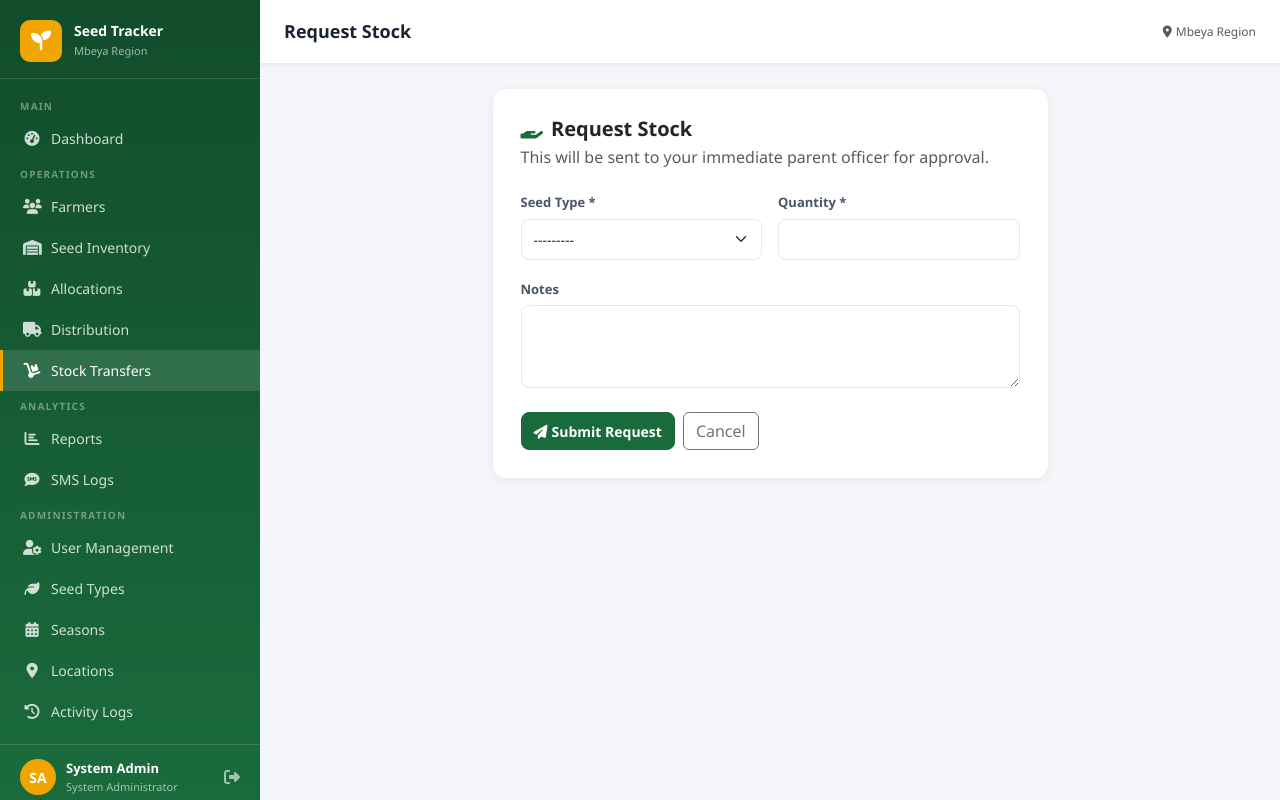
After one commit to tarxemo/seed_tracker, a Django app: page /stock/request/ in a window 1280 px wide. The commit adds this page. Run offline with Django 5.2, Linux system fonts and the light colour scheme; a user stored in the database is signed in; data comes from the database, SQL or seed files in the repository; both versions use the stored data as it was after the commit.

Commit message:
new changes

```diff
--- a/core/admin.py
+++ b/core/admin.py
@@ -17,5 +17,10 @@ admin.site.register(FarmingSeasons)
 admin.site.register(Farmer)
 admin.site.register(SeedAllocation)
 admin.site.register(Distribution)
+
+@admin.register(StockTransfer)
+class StockTransferAdmin(admin.ModelAdmin):
+    list_display = ['seed_type','quantity','level','kind','status','initiated_by','responded_by','created_at']
+    list_filter = ['level','kind','status','seed_type']
 admin.site.register(SMSLog)
 admin.site.register(ActivityLog)
--- a/core/forms.py
+++ b/core/forms.py
@@ -1,6 +1,12 @@
 from django import forms
 from django.contrib.auth.forms import AuthenticationForm
 from .models import *
+
+TARGET_MODEL_BY_ROLE = {
+    'regional': (District, 'region', 'District'),
+    'district': (Ward, 'district', 'Ward'),
+    'ward': (Village, 'ward', 'Village'),
+}
 
 class LoginForm(AuthenticationForm):
     username = forms.CharField(widget=forms.TextInput(attrs={'class':'form-control','placeholder':'Username'}))
@@ -174,3 +180,26 @@ class VillageForm(forms.ModelForm):
         for f in self.fields.values():
             f.widget.attrs.setdefault('class','form-control')
         self.fields['ward'].widget.attrs['class'] = 'form-select'
+
+class StockDistributeForm(forms.Form):
+    seed_type = forms.ModelChoiceField(queryset=SeedType.objects.all(), widget=forms.Select(attrs={'class':'form-select'}))
+    quantity = forms.DecimalField(max_digits=12, decimal_places=2, min_value=0.01, widget=forms.NumberInput(attrs={'class':'form-control'}))
+    target = forms.ModelChoiceField(queryset=District.objects.none(), widget=forms.Select(attrs={'class':'form-select'}))
+    notes = forms.CharField(required=False, widget=forms.Textarea(attrs={'class':'form-control','rows':3}))
+
+    def __init__(self, *args, user=None, **kwargs):
+        super().__init__(*args, **kwargs)
+        self.user = user
+        model, parent_attr, label = TARGET_MODEL_BY_ROLE.get(user.role, (District.objects.none().model, None, 'Target'))
+        self.fields['target'].label = label
+        if parent_attr:
+            parent_value = getattr(user, parent_attr)
+            self.fields['target'].queryset = model.objects.filter(**{parent_attr: parent_value}) if parent_value else model.objects.none()
+
+class StockRequestForm(forms.Form):
+    seed_type = forms.ModelChoiceField(queryset=SeedType.objects.all(), widget=forms.Select(attrs={'class':'form-select'}))
+    quantity = forms.DecimalField(max_digits=12, decimal_places=2, min_value=0.01, widget=forms.NumberInput(attrs={'class':'form-control'}))
+    notes = forms.CharField(required=False, widget=forms.Textarea(attrs={'class':'form-control','rows':3}))
+
+class StockRespondForm(forms.Form):
+    rejection_reason = forms.CharField(required=False, widget=forms.Textarea(attrs={'class':'form-control','rows':3}))
--- a/core/views.py
+++ b/core/views.py
@@ -12,6 +12,7 @@ from .models import *
 from .forms import *
 from .decorators import role_required
 from .utils import send_allocation_sms
+from .stock import balance_for_user, location_for_user, village_balance
 
 def login_view(request):
     if request.user.is_authenticated:
@@ -159,7 +160,7 @@ def inventory_list(request):
     return render(request, 'core/inventory_list.html', {'page_obj': page, 'summary': summary})
 
 @login_required
-@role_required('admin','regional')
+@role_required('regional')
 def inventory_create(request):
     form = SeedInventoryForm(request.POST or None)
     if request.method == 'POST' and form.is_valid():
@@ -201,6 +202,11 @@ def allocation_create(request):
         if SeedAllocation.objects.filter(farmer=a.farmer, seed_type=a.seed_type, season=a.season).exists():
             messages.error(request, 'This farmer already has an allocation for this seed type in this season.')
             return render(request, 'core/allocation_form.html', {'form': form, 'title': 'New Allocation'})
+        # Check village has enough received stock
+        available = village_balance(a.seed_type, a.farmer.village)
+        if a.quantity_allocated > available:
+            messages.error(request, f'Insufficient village stock for {a.seed_type.name}. Available: {available} {a.seed_type.unit}. Request more stock from your Ward Officer.')
+            return render(request, 'core/allocation_form.html', {'form': form, 'title': 'New Seed Allocation'})
         a.save()
         ActivityLog.objects.create(user=user, action=f'Created allocation for {a.farmer}')
         messages.success(request, 'Allocation request submitted.')
@@ -463,3 +469,141 @@ def activity_logs(request):
     paginator = Paginator(logs, 30)
     page = paginator.get_page(request.GET.get('page'))
     return render(request, 'core/activity_logs.html', {'page_obj': page})
+
+# =================== STOCK TRANSFERS ===================
+@login_required
+def stock_list(request):
+    user = request.user
+    location_label, location = location_for_user(user)
+
+    balances = []
+    if location:
+        for st in SeedType.objects.all():
+            qty = balance_for_user(st, user)
+            if qty:
+                balances.append({'seed_type': st, 'quantity': qty})
+
+    sent = StockTransfer.objects.none()
+    incoming_requests = StockTransfer.objects.none()
+    received = StockTransfer.objects.none()
+    my_requests = StockTransfer.objects.none()
+
+    if user.role == 'regional' and user.region:
+        sent = StockTransfer.objects.filter(level='region_to_district', from_region=user.region, kind='distribution')
+        incoming_requests = StockTransfer.objects.filter(level='region_to_district', from_region=user.region, kind='request')
+    elif user.role == 'district' and user.district:
+        sent = StockTransfer.objects.filter(level='district_to_ward', from_district=user.district, kind='distribution')
+        incoming_requests = StockTransfer.objects.filter(level='district_to_ward', from_district=user.district, kind='request')
+        received = StockTransfer.objects.filter(level='region_to_district', to_district=user.district, status='approved')
+        my_requests = StockTransfer.objects.filter(level='region_to_district', to_district=user.district, kind='request')
+    elif user.role == 'ward' and user.ward:
+        sent = StockTransfer.objects.filter(level='ward_to_village', from_ward=user.ward, kind='distribution')
+        incoming_requests = StockTransfer.objects.filter(level='ward_to_village', from_ward=user.ward, kind='request')
+        received = StockTransfer.objects.filter(level='district_to_ward', to_ward=user.ward, status='approved')
+        my_requests = StockTransfer.objects.filter(level='district_to_ward', to_ward=user.ward, kind='request')
+    elif user.role == 'village' and user.village:
+        received = StockTransfer.objects.filter(level='ward_to_village', to_village=user.village, status='approved')
+        my_requests = StockTransfer.objects.filter(level='ward_to_village', to_village=user.village, kind='request')
+    elif user.role == 'admin':
+        sent = StockTransfer.objects.filter(kind='distribution')
+        incoming_requests = StockTransfer.objects.filter(kind='request')
+
+    ctx = {
+        'location_label': location_label,
+        'location': location,
+        'balances': balances,
+        'sent': sent.select_related('seed_type','initiated_by').order_by('-created_at')[:50],
+        'incoming_requests': incoming_requests.select_related('seed_type','initiated_by').order_by('status','-created_at')[:50],
+        'received': received.select_related('seed_type','initiated_by','responded_by').order_by('-created_at')[:50],
+        'my_requests': my_requests.select_related('seed_type','responded_by').order_by('-created_at')[:50],
+    }
+    return render(request, 'core/stock_list.html', ctx)
+
+@login_required
+@role_required('regional','district','ward')
+def stock_distribute(request):
+    user = request.user
+    form = StockDistributeForm(request.POST or None, user=user)
+    if request.method == 'POST' and form.is_valid():
+        seed_type = form.cleaned_data['seed_type']
+        quantity = form.cleaned_data['quantity']
+        target = form.cleaned_data['target']
+        available = balance_for_user(seed_type, user)
+        if quantity > available:
+            form.add_error('quantity', f'Insufficient balance. Available: {available} {seed_type.unit}.')
+        else:
+            transfer = StockTransfer(
+                seed_type=seed_type, quantity=quantity, kind='distribution', status='approved',
+                initiated_by=user, responded_by=user, notes=form.cleaned_data.get('notes','')
+            )
+            if user.role == 'regional':
+                transfer.level = 'region_to_district'; transfer.from_region = user.region; transfer.to_district = target
+            elif user.role == 'district':
+                transfer.level = 'district_to_ward'; transfer.from_district = user.district; transfer.to_ward = target
+            elif user.role == 'ward':
+                transfer.level = 'ward_to_village'; transfer.from_ward = user.ward; transfer.to_village = target
+            transfer.save()
+            ActivityLog.objects.create(user=user, action=f'Distributed {quantity} {seed_type.unit} of {seed_type.name} to {target}')
+            messages.success(request, f'{quantity} {seed_type.unit} of {seed_type.name} distributed to {target}.')
+            return redirect('stock_list')
+    return render(request, 'core/stock_distribute_form.html', {'form': form})
+
+@login_required
+@role_required('district','ward','village')
+def stock_request_create(request):
+    user = request.user
+    form = StockRequestForm(request.POST or None)
+    if request.method == 'POST' and form.is_valid():
+        seed_type = form.cleaned_data['seed_type']
+        quantity = form.cleaned_data['quantity']
+        transfer = StockTransfer(
+            seed_type=seed_type, quantity=quantity, kind='request', status='pending',
+            initiated_by=user, notes=form.cleaned_data.get('notes','')
+        )
+        if user.role == 'district':
+            transfer.level = 'region_to_district'; transfer.from_region = user.region; transfer.to_district = user.district
+        elif user.role == 'ward':
+            transfer.level = 'district_to_ward'; transfer.from_district = user.district; transfer.to_ward = user.ward
+        elif user.role == 'village':
+            transfer.level = 'ward_to_village'; transfer.from_ward = user.ward; transfer.to_village = user.village
+        transfer.save()
+        ActivityLog.objects.create(user=user, action=f'Requested {quantity} {seed_type.unit} of {seed_type.name}')
+        messages.success(request, 'Stock request submitted.')
+        return redirect('stock_list')
+    return render(request, 'core/stock_request_form.html', {'form': form})
+
+@login_required
+@role_required('regional','district','ward')
+def stock_request_respond(request, pk):
+    user = request.user
+    transfer = get_object_or_404(StockTransfer, pk=pk, kind='request', status='pending')
+    authorized = (
+        (user.role == 'regional' and transfer.level == 'region_to_district' and transfer.from_region_id == user.region_id) or
+        (user.role == 'district' and transfer.level == 'district_to_ward' and transfer.from_district_id == user.district_id) or
+        (user.role == 'ward' and transfer.level == 'ward_to_village' and transfer.from_ward_id == user.ward_id)
+    )
+    if not authorized:
+        messages.error(request, 'You are not authorized to respond to this request.')
+        return redirect('stock_list')
+    form = StockRespondForm(request.POST or None)
+    available = balance_for_user(transfer.seed_type, user)
+    if request.method == 'POST':
+        if 'approve' in request.POST:
+            if transfer.quantity > available:
+                messages.error(request, f'Insufficient balance to approve. Available: {available} {transfer.seed_type.unit}.')
+            else:
+                transfer.status = 'approved'
+                transfer.responded_by = user
+                transfer.save()
+                ActivityLog.objects.create(user=user, action=f'Approved stock request from {transfer.initiated_by}')
+                messages.success(request, 'Request approved and stock transferred.')
+                return redirect('stock_list')
+        elif 'reject' in request.POST and form.is_valid():
+            transfer.status = 'rejected'
+            transfer.responded_by = user
+            transfer.rejection_reason = form.cleaned_data.get('rejection_reason','')
+            transfer.save()
+            ActivityLog.objects.create(user=user, action=f'Rejected stock request from {transfer.initiated_by}')
+            messages.warning(request, 'Request rejected.')
+            return redirect('stock_list')
+    return render(request, 'core/stock_request_respond.html', {'transfer': transfer, 'form': form, 'available': available})
--- a/seed_tracker/urls.py
+++ b/seed_tracker/urls.py
@@ -40,6 +40,11 @@ urlpatterns = [
     path('settings/seasons/', views.season_list, name='season_list'),
     path('settings/seasons/new/', views.season_create, name='season_create'),
     path('settings/locations/', views.location_manage, name='location_manage'),
+    # Stock transfers
+    path('stock/', views.stock_list, name='stock_list'),
+    path('stock/distribute/', views.stock_distribute, name='stock_distribute'),
+    path('stock/request/', views.stock_request_create, name='stock_request_create'),
+    path('stock/requests/<int:pk>/respond/', views.stock_request_respond, name='stock_request_respond'),
     # Logs
     path('sms-logs/', views.sms_logs, name='sms_logs'),
     path('activity-logs/', views.activity_logs, name='activity_logs'),
--- a/templates/base.html
+++ b/templates/base.html
@@ -173,6 +173,9 @@
     <a href="{% url 'distribution_list' %}" class="nav-link {% if 'distribution' in request.resolver_match.url_name %}active{% endif %}">
       <i class="fas fa-truck"></i> Distribution
     </a>
+    <a href="{% url 'stock_list' %}" class="nav-link {% if 'stock' in request.resolver_match.url_name %}active{% endif %}">
+      <i class="fas fa-dolly"></i> Stock Transfers
+    </a>
 
     <div class="nav-section-label">Analytics</div>
     <a href="{% url 'reports' %}" class="nav-link {% if 'report' in request.resolver_match.url_name %}active{% endif %}">
--- /dev/null
+++ b/templates/core/stock_request_form.html
@@ -0,0 +1,28 @@
+{% extends 'base.html' %}
+{% block title %}Request Stock - Seed Tracker{% endblock %}
+{% block page_title %}Request Stock{% endblock %}
+{% block content %}
+<div class="row justify-content-center">
+  <div class="col-lg-7">
+    <div class="form-card">
+      <h5 style="font-weight:700;margin-bottom:4px"><i class="fas fa-hand-holding me-2" style="color:#1a6b3c"></i>Request Stock</h5>
+      <p class="text-muted" style="margin-bottom:20px">This will be sent to your immediate parent officer for approval.</p>
+      <form method="post">
+        {% csrf_token %}
+        <div class="row g-3">
+          <div class="col-md-6"><label class="form-label">Seed Type *</label>{{ form.seed_type }}</div>
+          <div class="col-md-6"><label class="form-label">Quantity *</label>{{ form.quantity }}</div>
+          <div class="col-12"><label class="form-label">Notes</label>{{ form.notes }}</div>
+        </div>
+        {% if form.errors %}
+        <div class="alert alert-danger mt-3">{% for field, errs in form.errors.items %}{% for e in errs %}<div>{{ e }}</div>{% endfor %}{% endfor %}</div>
+        {% endif %}
+        <div class="d-flex gap-2 mt-4">
+          <button type="submit" class="btn btn-primary"><i class="fas fa-paper-plane me-1"></i>Submit Request</button>
+          <a href="{% url 'stock_list' %}" class="btn btn-outline-secondary">Cancel</a>
+        </div>
+      </form>
+    </div>
+  </div>
+</div>
+{% endblock %}
```
Also changed, not shown: core/models.py (+40 -0 lines), core/stock.py (added, +71 -0 lines), templates/core/stock_distribute_form.html (added, +28 -0 lines), templates/core/stock_list.html (added, +121 -0 lines), templates/core/stock_request_respond.html (added, +35 -0 lines), core/migrations/0002_stocktransfer.py (added), db.sqlite3.
